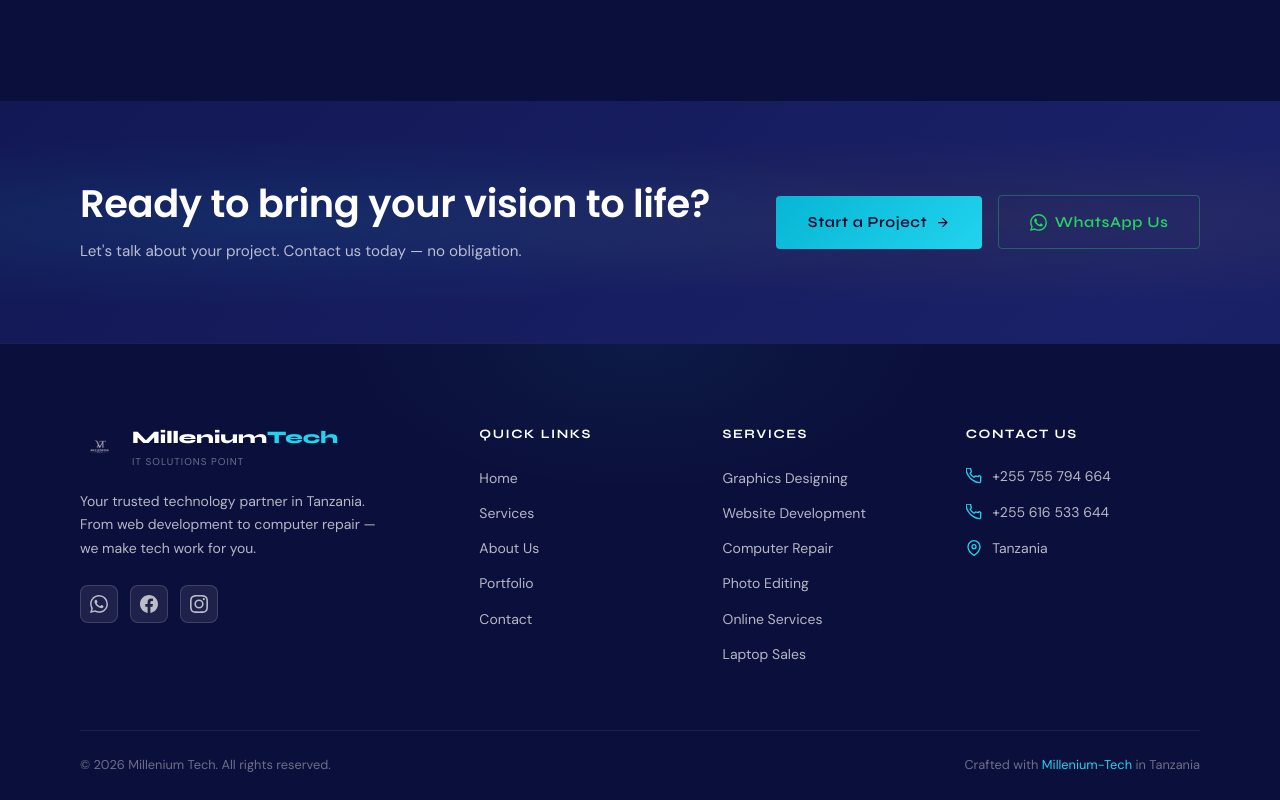
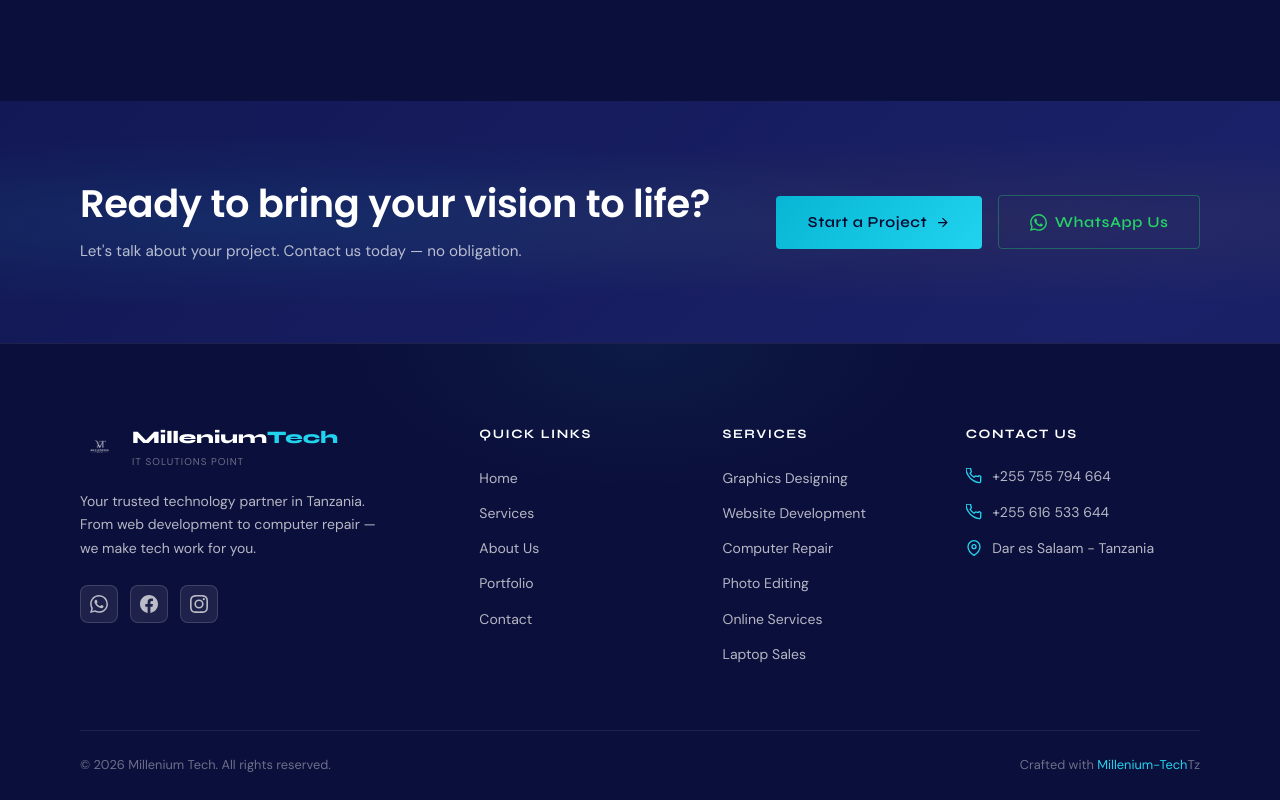
Before and after one commit to charlefurahi/millenium-tech, a Vue app: page / in a window 1280 px wide. Shown: the part 2983-3783 px from the top of the page. Built offline with nearby package versions, Linux system fonts and the light colour scheme.

Commit message:
Update footer location text and branding

```diff
--- a/src/components/FooterSection.vue
+++ b/src/components/FooterSection.vue
@@ -60,7 +60,7 @@
             </li>
             <li>
               <svg width="16" height="16" viewBox="0 0 24 24" fill="none" stroke="currentColor" stroke-width="2"><path d="M21 10c0 7-9 13-9 13s-9-6-9-13a9 9 0 0118 0z"/><circle cx="12" cy="10" r="3"/></svg>
-              <span>Tanzania</span>
+              <span>Dar es Salaam - Tanzania</span>
             </li>
           </ul>
         </div>
@@ -68,7 +68,7 @@
 
       <div class="footer__bottom">
         <p>© {{ new Date().getFullYear() }} Millenium Tech. All rights reserved.</p>
-        <p class="footer__bottom-right">Crafted with <span class="text-cyan">Millenium-Tech</span> in Tanzania</p>
+        <p class="footer__bottom-right">Crafted with <span class="text-cyan">Millenium-Tech</span>Tz</p>
       </div>
     </div>
   </footer>
```
